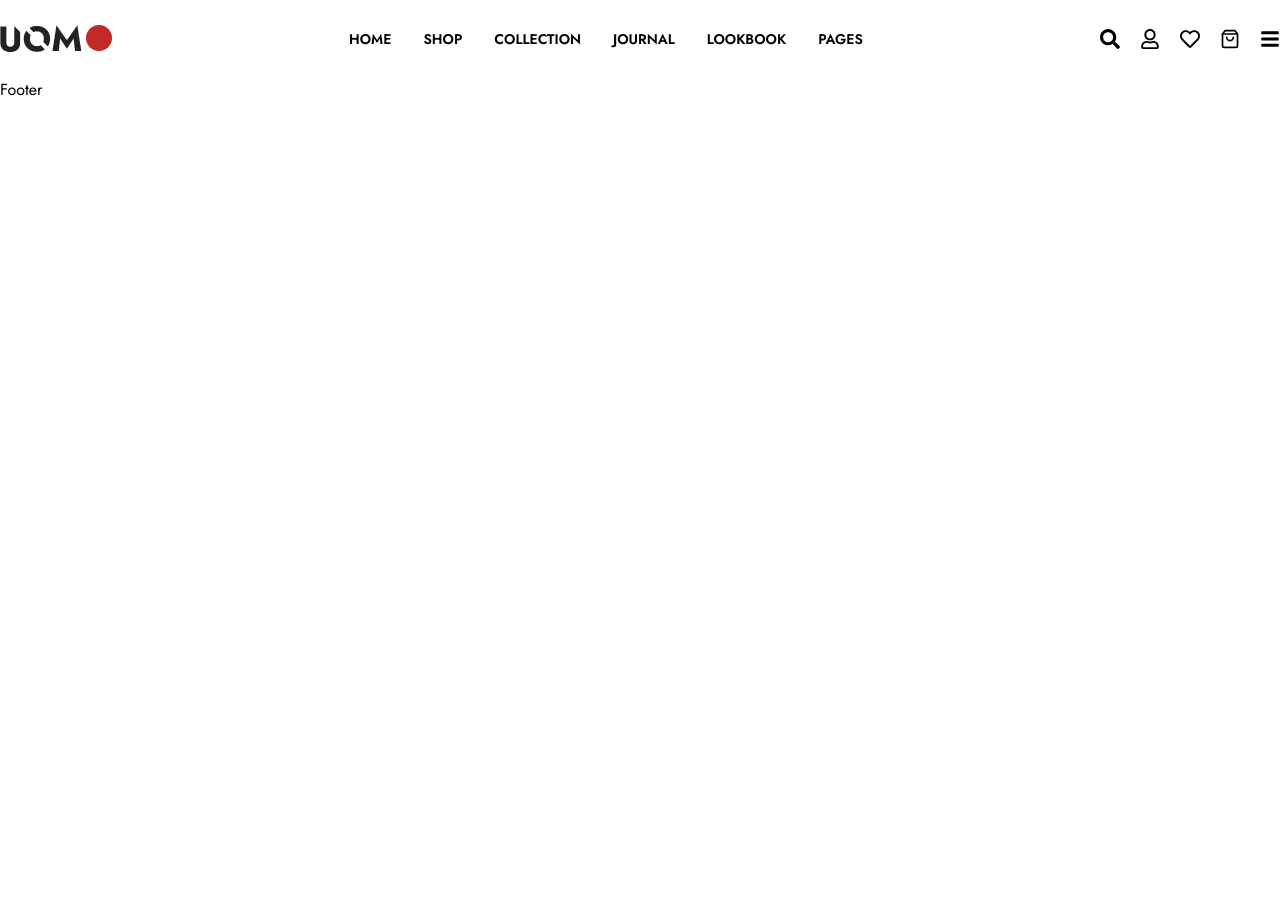
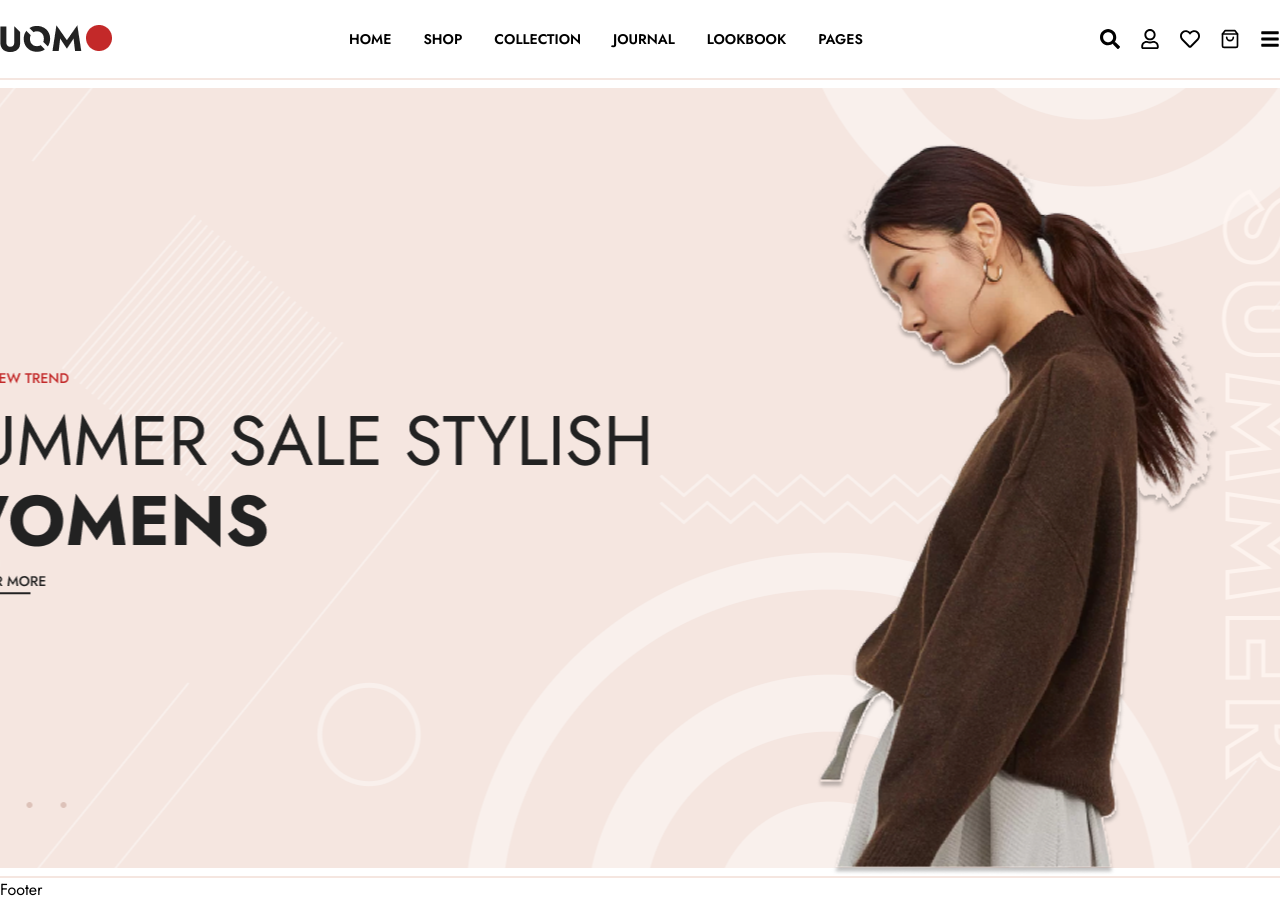
Before and after one commit to abdunnoorfaheem/uomo-fashion, a React (Vite) app: page / in a window 1280 px wide. Before the commit the page ends 800 px from the top, so only its background shows below. Built offline with nearby package versions, Linux system fonts and the light colour scheme.

Commit message:
banner section added

```diff
--- /dev/null
+++ b/src/components/layouts/Banner.jsx
@@ -0,0 +1,17 @@
+import React from 'react'
+import { Link } from 'react-router-dom'
+
+const Banner = () => {
+  return (
+    <>
+      <div className="">
+        <Link>
+         <div className="h-[800px] bg-[url('/src/assets/banner.png')] bg-no-repeat bg-center bg-cover"></div>
+        </Link>
+
+      </div>
+    </>
+  )
+}
+
+export default Banner
--- a/src/components/pages/Home.jsx
+++ b/src/components/pages/Home.jsx
@@ -1,11 +1,12 @@
 import React from 'react';
+import Banner from '../layouts/Banner';
 
 
 const Home = () => {
   return (
     <>
 
-
+     <Banner/>
     </>
   )
 }
```
Also changed, not shown: src/assets/banner.png (added).
